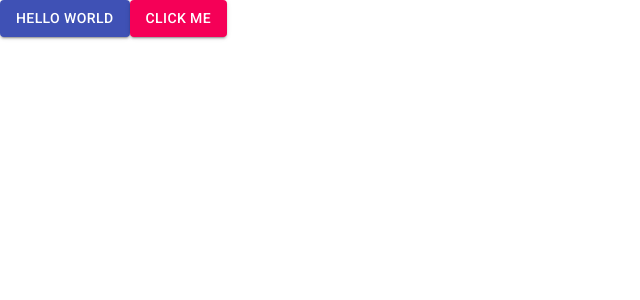
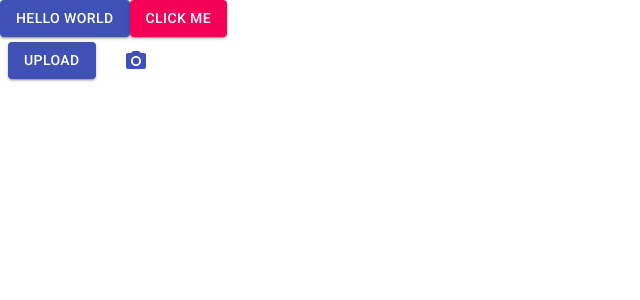
Before and after one commit to sajid-munawar/demo-material-ui, a React (Create React App) app: page / in a window 1280 px wide. Shown: the top 300 px of the page, without its empty margins (0-640 px from the left). Built offline with nearby package versions, Linux system fonts and the light colour scheme.

Commit message:
Added upload button

```diff
--- a/src/App.js
+++ b/src/App.js
@@ -1,13 +1,19 @@
 import './App.css';
 import Button from '@material-ui/core/Button';
 
+
 function App() {
-  return (
+  return (<div>
     <div >
       <Button variant="contained" color="primary">
       Hello World
     </Button><Button variant="contained" color="secondary" onClick={() => { alert('clicked') }}>Click me</Button>
     </div>
+    <div>
+
+
+    </div>
+    </div>
   );
 }
 
--- /dev/null
+++ b/src/App2.js
@@ -0,0 +1,43 @@
+import './App.css';
+import Button from '@material-ui/core/Button';
+import { makeStyles } from '@material-ui/core/styles';
+import IconButton from '@material-ui/core/IconButton';
+import PhotoCamera from '@material-ui/icons/PhotoCamera';
+
+const useStyles = makeStyles((theme) => ({
+    root: {
+      '& > *': {
+        margin: theme.spacing(1),
+      },
+    },
+    input: {
+      display: 'none',
+    },
+  }));
+
+  export default function UploadButtons() {
+    const classes = useStyles();
+
+    return (
+      <div className={classes.root}>
+        <input
+          accept="image/*"
+          className={classes.input}
+          id="contained-button-file"
+          multiple
+          type="file"
+        />
+        <label htmlFor="contained-button-file">
+          <Button variant="contained" color="primary" component="span">
+            Upload
+          </Button>
+        </label>
+        <input accept="image/*" className={classes.input} id="icon-button-file" type="file" />
+        <label htmlFor="icon-button-file">
+          <IconButton color="primary" aria-label="upload picture" component="span">
+            <PhotoCamera />
+          </IconButton>
+        </label>
+      </div>
+    );
+  }
--- a/src/index.js
+++ b/src/index.js
@@ -2,11 +2,13 @@ import React from 'react';
 import ReactDOM from 'react-dom';
 import './index.css';
 import App from './App';
+import  UploadButtons from "./App2"
 import reportWebVitals from './reportWebVitals';
 
 ReactDOM.render(
   <React.StrictMode>
     <App />
+    <UploadButtons/>
   </React.StrictMode>,
   document.getElementById('root')
 );
```
